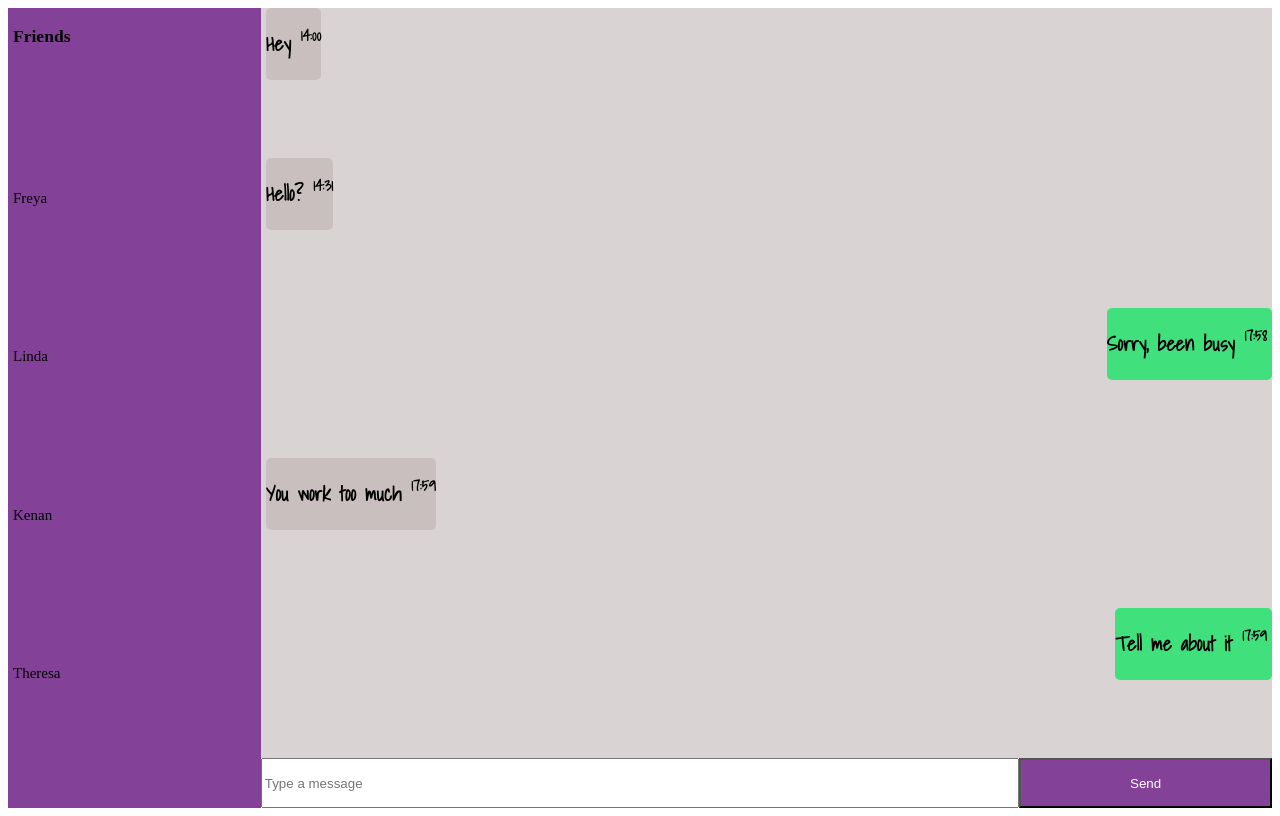
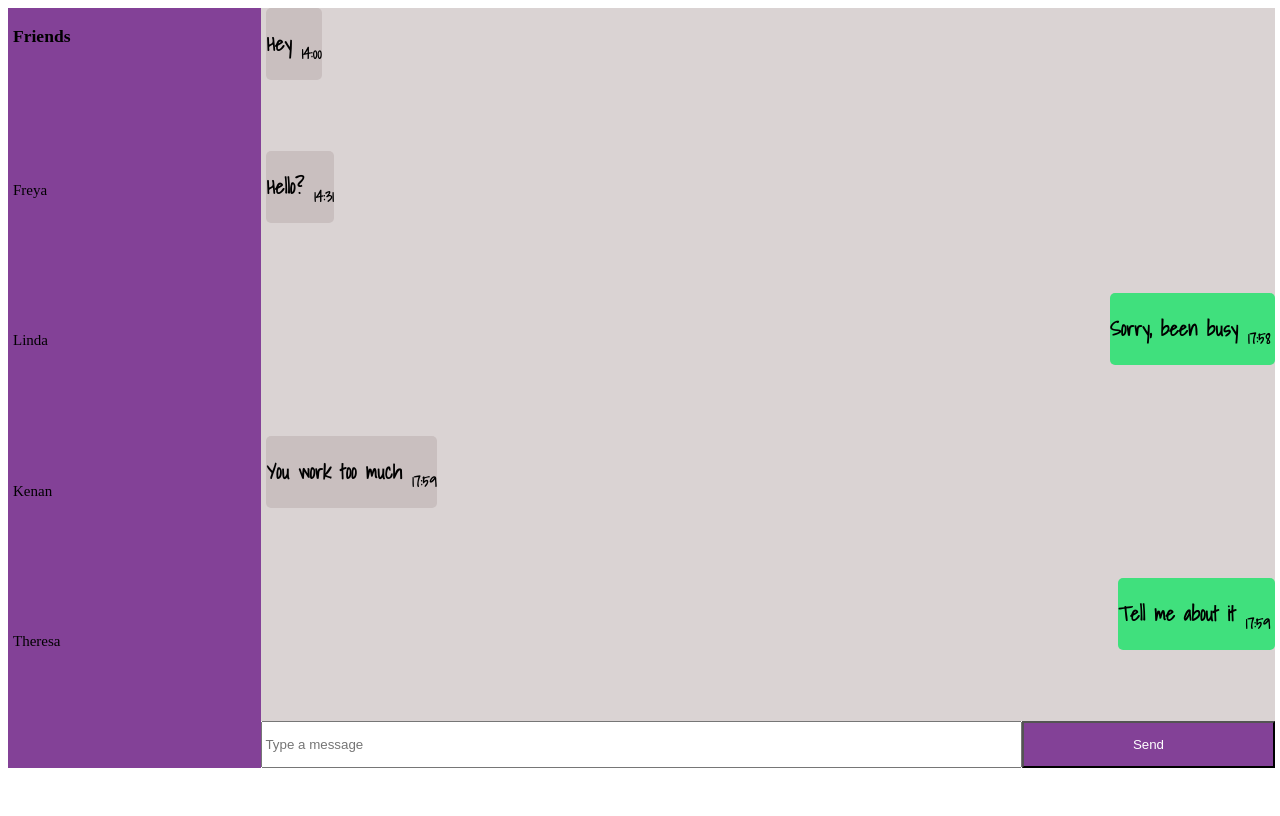
Before and after one commit to Elevationacademy/cohort-19-week-3-DebbieZimmerman, a plain HTML site: page css_practice/index.html in a window 1280 px wide. Drawn offline with Linux system fonts and the light colour scheme.

Commit message:
fixed timestamp alignment

```diff
--- a/css_practice/style.css
+++ b/css_practice/style.css
@@ -41,8 +41,8 @@
 
 #container {
     display: grid;
-    height: 100vh;
-    width: 100%;
+    height: 95vh;
+    width: 99vw;
     grid-template-columns: 1fr 4fr;
     grid-template-rows: 15fr 1fr;
     grid-template-areas:
@@ -83,6 +83,7 @@ p {
     width: fit-content;
     border-radius: 5px;
     grid-template-areas:
+    "t ."
     "t ti";
 }
 .outgoing {
@@ -93,7 +94,7 @@ p {
     border-radius: 5px;
     justify-self: right;
     padding-right: 5px;
-    grid-template-areas: "t ti";
+    grid-template-areas: "t ." "t ti";
 
 }
 .text {
@@ -108,7 +109,7 @@ p {
 .time {
     grid-area: ti;
     display: grid;
-    vertical-align: bottom;
+    align-items: bottom;
     font-size: 15px;
     font-weight: 1000;
     font-family: 'Shadows Into Light', cursive;
```
